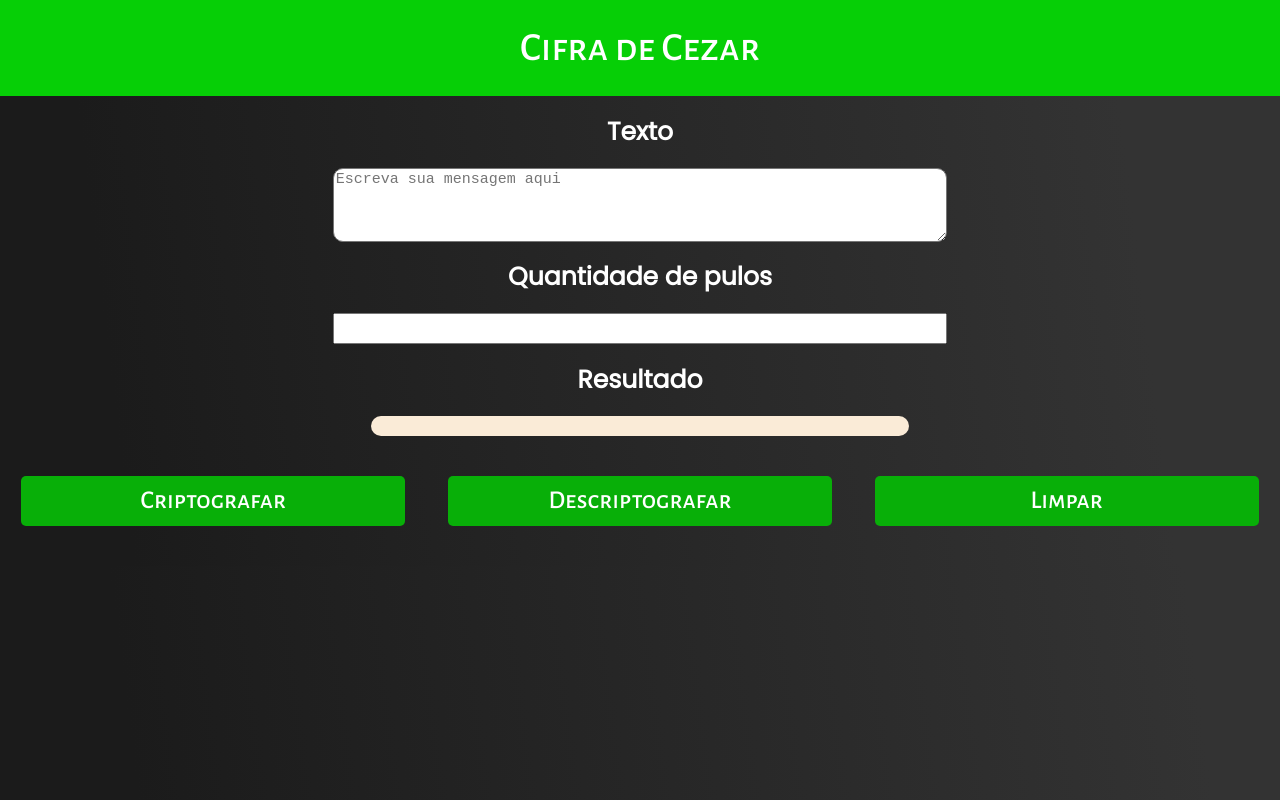
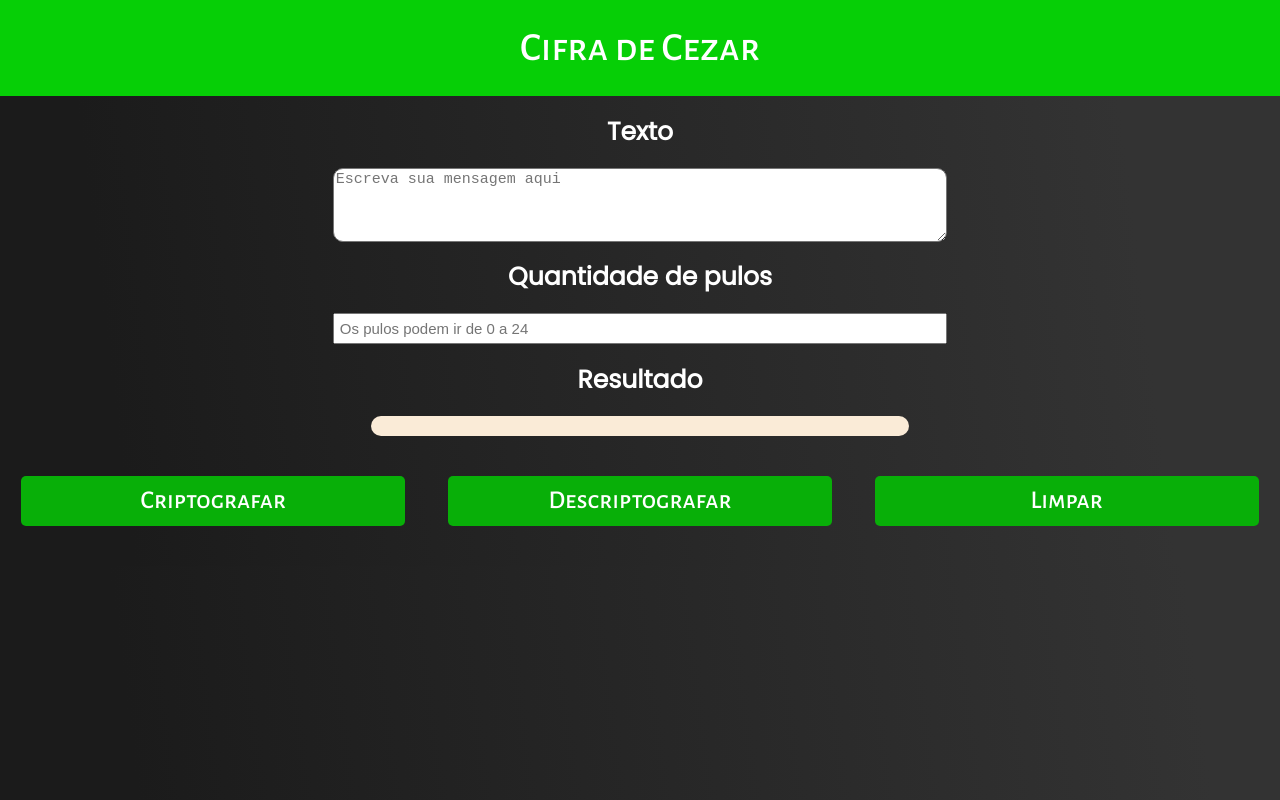
Before and after one commit to RafaelAlbuquerque7/repositoriodeseguranca, a plain HTML site: page index.html in a window 1280 px wide. Drawn offline with Linux system fonts and the light colour scheme; a web font is replaced by a local one.

Commit message:
Adicionado placeholder para a quantidade de pulos

```diff
--- a/index.html
+++ b/index.html
@@ -18,7 +18,7 @@
 
 
       <h1>Quantidade de pulos</h1>
-      <input type="text" id="contidade">
+      <input type="text" id="contidade" placeholder="Os pulos podem ir de 0 a 24">
       <h1>Resultado</h1>
       <div id="resultado"></div>
     </div>
```
